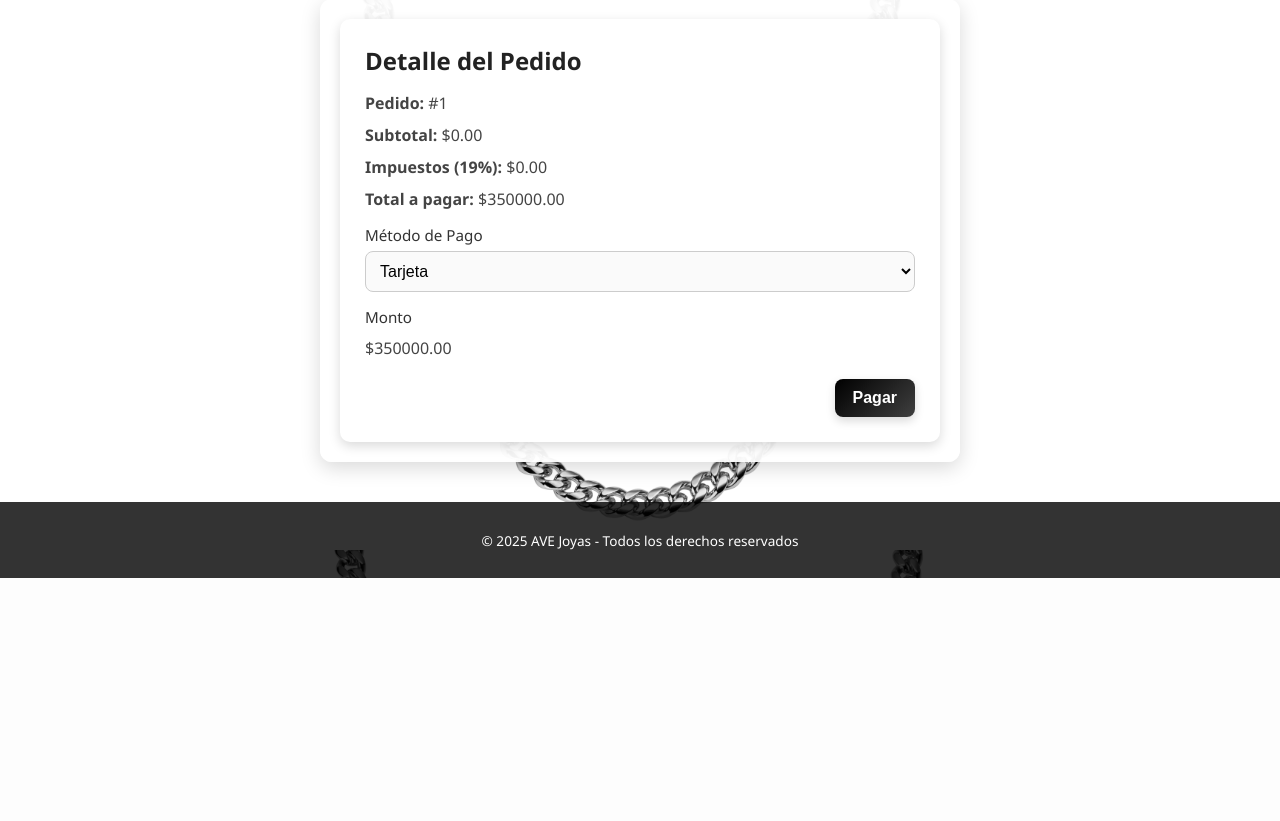
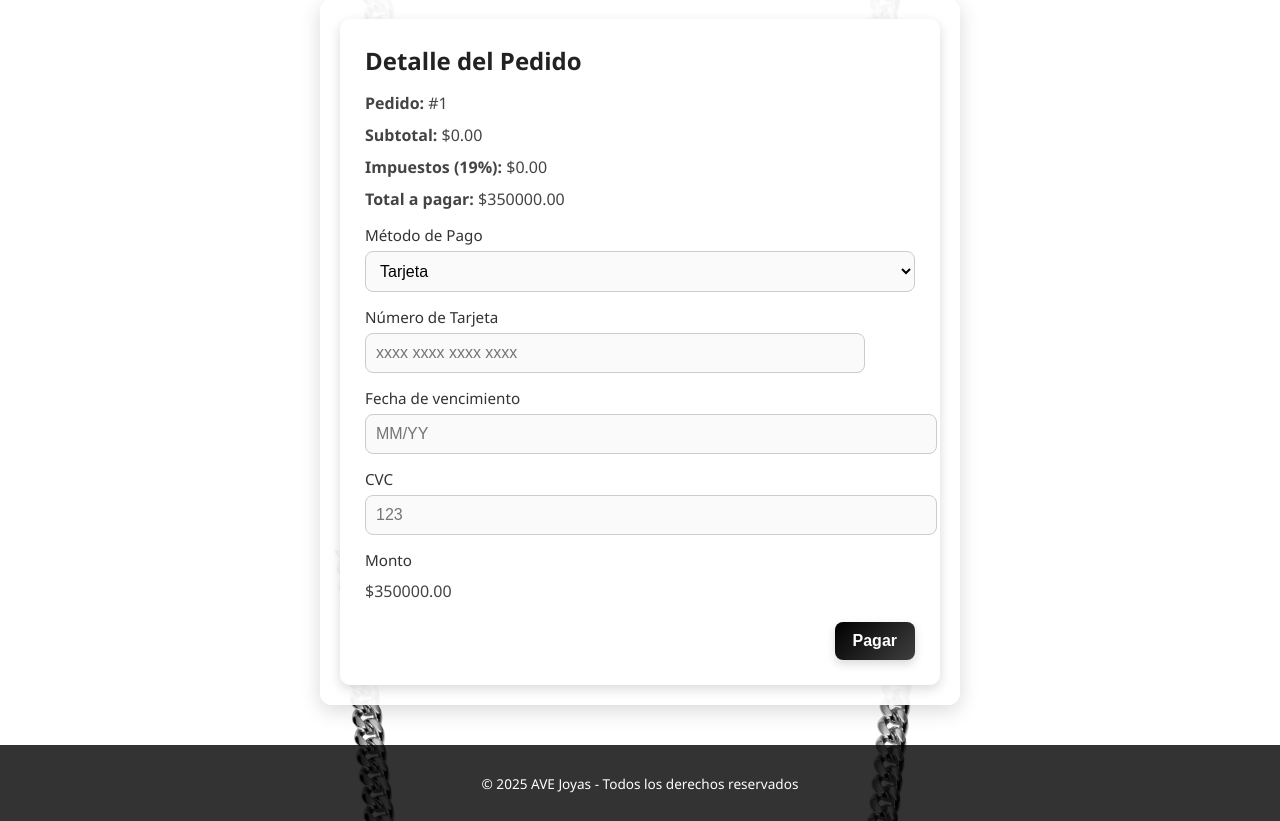
Before and after one commit to Zekkruum/AVE, a Flask app: page /pedido/1/pago in a window 1280 px wide. Shown: the part 250-1071 px from the top of the page. Before the commit the page ends 828 px from the top, so only its background shows below. Run offline with Flask 3, Linux system fonts and the light colour scheme; a user stored in the database is signed in; data comes from the database, SQL or seed files in the repository.

Commit message:
Formulario para guardar datos de la tarjeta

```diff
--- a/app.py
+++ b/app.py
@@ -1304,17 +1304,36 @@ def registrar_pago(id_pedido):
         conn.close()
         return "Pedido no encontrado", 404
 
+    # ======================
+    # MÉTODO POST (REGISTRAR PAGO)
+    # ======================
     if request.method == 'POST':
 
         metodo = request.form['metodo']
         monto = float(request.form['monto'])
         estado = "pagado"
 
-        # Registrar pago
+        # -------------------------------
+        # OBTENER DATOS DE TARJETA SI APLICA
+        # -------------------------------
+        if metodo == "tarjeta":
+            numero_tarjeta = request.form.get("numero_tarjeta", "").replace(" ", "")
+            vencimiento = request.form.get("vencimiento")
+            cvc = request.form.get("cvc")
+        else:
+            numero_tarjeta = None
+            vencimiento = None
+            cvc = None
+
+        # Registrar el pago en base de datos
         cursor.execute("""
-            INSERT INTO pagos (id_pedido, monto, metodo_pago, estado, fecha)
-            VALUES (%s, %s, %s, %s, NOW())
-        """, (id_pedido, monto, metodo, estado))
+            INSERT INTO pagos
+                (id_pedido, monto, metodo_pago, estado, fecha,
+                 numero_tarjeta, vencimiento, cvc)
+            VALUES (%s, %s, %s, %s, NOW(), %s, %s, %s)
+        """, (id_pedido, monto, metodo, estado,
+              numero_tarjeta, vencimiento, cvc))
+
         id_pago = cursor.lastrowid
 
         # Actualizar estado del pedido
@@ -1324,7 +1343,9 @@ def registrar_pago(id_pedido):
             WHERE id_pedido=%s
         """, (id_pedido,))
 
-        # === Obtener información completa del pedido para factura ===
+        # -------------------------------
+        # Información para generar factura
+        # -------------------------------
         cursor.execute("""
             SELECT * FROM pedidos WHERE id_pedido = %s
         """, (id_pedido,))
@@ -1344,9 +1365,9 @@ def registrar_pago(id_pedido):
         cursor.close()
         conn.close()
 
-        # ====================
+        # ======================
         # GENERAR FACTURA PDF
-        # ====================
+        # ======================
         from utils import generar_factura_pdf
         import os
 
@@ -1360,9 +1381,10 @@ def registrar_pago(id_pedido):
         flash("Pago registrado correctamente. Tu factura está disponible.", "success")
         return redirect(url_for('ver_factura', id_pedido=id_pedido))
 
-    # ====================
-    # MÉTODO GET (mostrar formulario)
-    # ====================
+
+    # ======================
+    # MÉTODO GET (MOSTRAR FORMULARIO)
+    # ======================
     cursor.close()
     conn.close()
     return render_template('pago_form.html', usuario=usuario, pedido=pedido)
@@ -1371,7 +1393,6 @@ def registrar_pago(id_pedido):
 def ver_factura(id_pedido):
     ruta = f"static/facturas/factura_{id_pedido}.pdf"
     return render_template("factura_lista.html", ruta=ruta, id_pedido=id_pedido)
-
 
 
 # ----------------------------
--- a/static/css/pago.css
+++ b/static/css/pago.css
@@ -213,6 +213,22 @@ input:focus, select:focus {
     background: linear-gradient(135deg, #6d6d6c, #afafae);
     transform: translateY(-2px);
 }
+.hidden {
+    display: none;
+}
+
+.card-number-container {
+    display: flex;
+    align-items: center;
+    gap: 10px;
+}
+
+.card-logo {
+    width: 40px;
+    height: 25px;
+    object-fit: contain;
+}
+
 
 
 /* ---------- Footer ---------- */
--- a/templates/pago_form.html
+++ b/templates/pago_form.html
@@ -1,10 +1,12 @@
 <!DOCTYPE html>
 <html lang="es">
+
 <head>
     <meta charset="UTF-8">
     <title>Realizar Pago - AVE Joyas</title>
     <link rel="stylesheet" href="{{ url_for('static', filename='css/pago.css') }}">
 </head>
+
 <body>
     <!-- Header -->
     <header>
@@ -60,6 +62,24 @@
                 <option value="contraentrega">Contraentrega</option>
             </select>
 
+            <!-- FORMULARIO EXCLUSIVO PARA TARJETA -->
+            <div id="tarjeta-form" class="tarjeta-form hidden">
+
+                <label for="numero_tarjeta">Número de Tarjeta</label>
+                <div class="card-number-container">
+                    <input type="text" id="numero_tarjeta" name="numero_tarjeta" maxlength="19"
+                        placeholder="xxxx xxxx xxxx xxxx">
+                    <img id="card-logo" class="card-logo" src="" alt="Logo">
+                </div>
+
+                <label for="vencimiento">Fecha de vencimiento</label>
+                <input type="text" id="vencimiento" name="vencimiento" maxlength="5" placeholder="MM/YY">
+
+                <label for="cvc">CVC</label>
+                <input type="password" id="cvc" name="cvc" maxlength="3" placeholder="123">
+            </div>
+
+
 
             <label for="monto">Monto</label>
             <p class="monto-texto">${{ pedido.total }}</p>
@@ -77,5 +97,67 @@
     <footer>
         <p>© 2025 AVE Joyas - Todos los derechos reservados</p>
     </footer>
+    <!-- Tu formulario y resto del HTML -->
+
+    <script>
+        document.addEventListener("DOMContentLoaded", function () {
+
+            const metodo = document.getElementById("metodo");
+            const tarjetaForm = document.getElementById("tarjeta-form");
+            const numeroTarjeta = document.getElementById("numero_tarjeta");
+            const cardLogo = document.getElementById("card-logo");
+            const vencimiento = document.getElementById("vencimiento");
+
+            // Imagen en blanco por defecto
+            const blankImg = "{{ url_for('static', filename='img/tarjetas/blank.png') }}";
+            cardLogo.src = blankImg;
+
+            // Mostrar formulario según el valor inicial
+            if (metodo.value === "tarjeta") {
+                tarjetaForm.classList.remove("hidden");
+            } else {
+                tarjetaForm.classList.add("hidden");
+            }
+
+            // Cambios del select
+            metodo.addEventListener("change", () => {
+                if (metodo.value === "tarjeta") {
+                    tarjetaForm.classList.remove("hidden");
+                } else {
+                    tarjetaForm.classList.add("hidden");
+                }
+            });
+
+            // Formateo y detección de tarjeta
+            numeroTarjeta.addEventListener("input", () => {
+                let valor = numeroTarjeta.value.replace(/\D/g, "");
+                numeroTarjeta.value = valor.replace(/(.{4})/g, "$1 ").trim();
+
+                if (valor.length === 0) {
+                    cardLogo.src = blankImg;
+                    return;
+                }
+
+                const firstDigit = valor.charAt(0);
+                if (firstDigit === "4") cardLogo.src = "{{ url_for('static', filename='img/tarjetas/visa.png') }}";
+                else if (firstDigit === "5") cardLogo.src = "{{ url_for('static', filename='img/tarjetas/mastercard.png') }}";
+                else if (firstDigit === "3") cardLogo.src = "{{ url_for('static', filename='img/tarjetas/amex.png') }}";
+                else cardLogo.src = blankImg;
+            });
+
+            // Formato de vencimiento MM/YY
+            vencimiento.addEventListener("input", () => {
+                let valor = vencimiento.value.replace(/\D/g, "");
+                if (valor.length > 4) valor = valor.slice(0, 4);
+                if (valor.length > 2) valor = valor.slice(0, 2) + "/" + valor.slice(2);
+                vencimiento.value = valor;
+            });
+
+        });
+    </script>
+
+
+
 </body>
+
 </html>
```
Also changed, not shown: static/img/tarjetas/amex.png (added), static/img/tarjetas/blank.png (added), static/img/tarjetas/mastercard.png (added), static/img/tarjetas/visa.png (added), 7 other files. Lines whose indentation alone changed are shown as unchanged.
